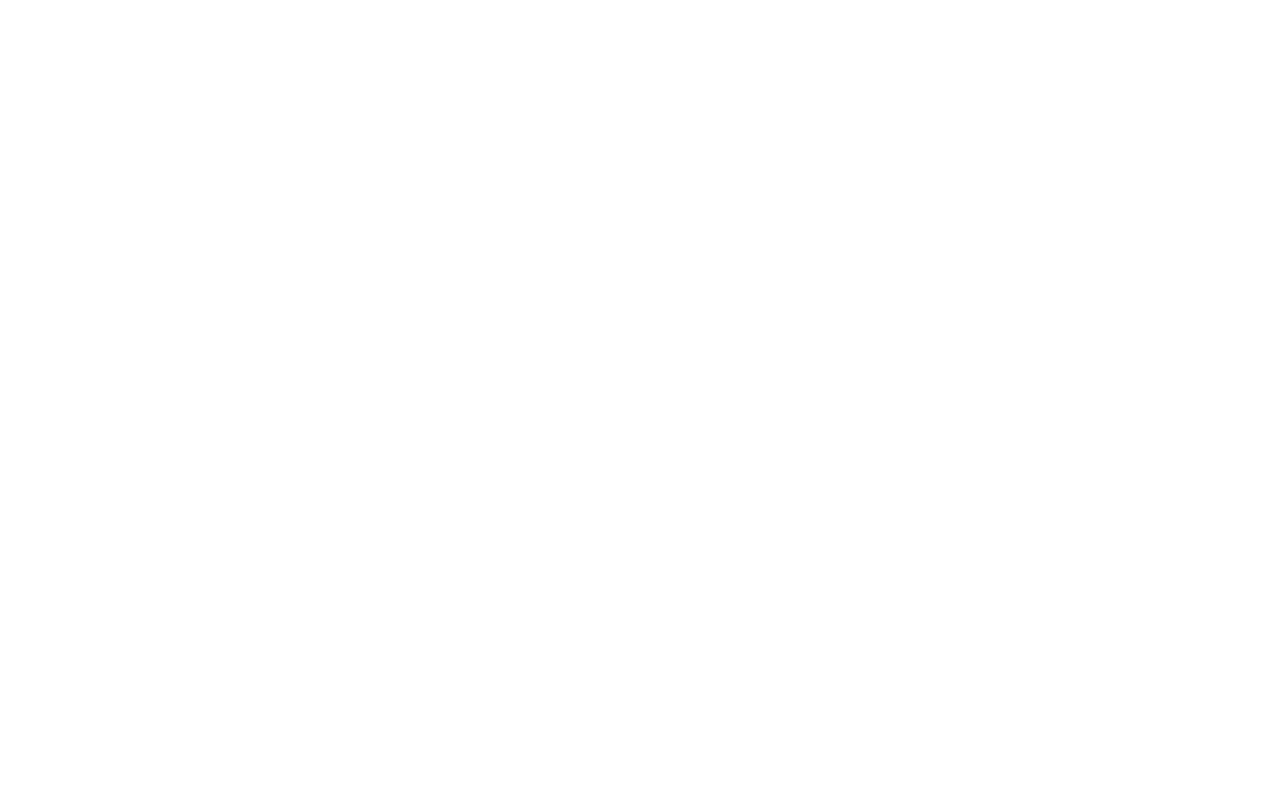
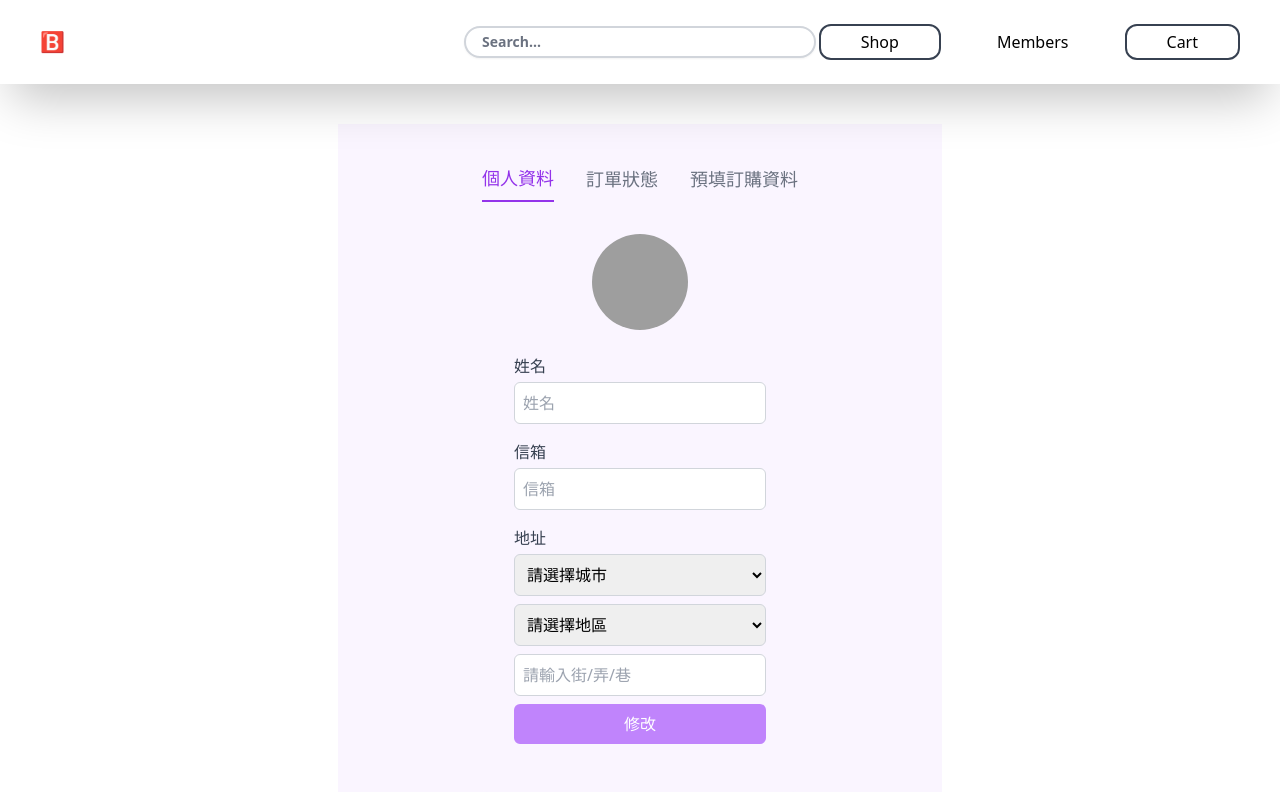
Before and after one commit to BryanJhuo/ACW-Frontend, a React (Vite) app: page /member/detail in a window 1280 px wide. Before the commit this address had no page. Shown: the top 800 px of the page. Built offline with nearby package versions, Linux system fonts and the light colour scheme; grey boxes are pictures that could not be loaded; a web font is replaced by a local one.

Commit message:
add MemberCenter  Page, a part of CenterDetail Page and fixed footer problem

```diff
--- a/src/App.tsx
+++ b/src/App.tsx
@@ -1,15 +1,17 @@
-import AuthenticationPage from "./Pages/AuthenticationPage.tsx"
-import FrontPage from './Pages/FrontPage.tsx'
-import ShoppingCart from './Pages/ShoppingCartPage.tsx'
-import ShopPage from './Pages/ShopPage.tsx'
-import { Routes, Route } from 'react-router-dom'
+import AuthenticationPage from "./Pages/AuthenticationPage.tsx";
+import FrontPage from "./Pages/FrontPage.tsx";
+import ShoppingCart from "./Pages/ShoppingCartPage.tsx";
+import ShopPage from "./Pages/ShopPage.tsx";
+import { Routes, Route } from "react-router-dom";
 import ProductDetail from "./Pages/ProductDetail.tsx";
+import MemberCenter from "./Pages/MemberCenterPage.tsx";
+import CenterDetail from "./Pages/CenterDetailPage.tsx";
 
 function App() {
   return (
     <Routes>
       {/* Authentication route */}
-      <Route path='/members' Component={AuthenticationPage} />
+      <Route path="/auth" Component={AuthenticationPage} />
 
       {/* FrontPage route */}
       <Route path="/" Component={FrontPage} />
@@ -21,7 +23,13 @@ function App() {
       <Route path="/product" Component={ProductDetail} />
 
       {/* Shop route */}
-      <Route path='/shop' Component={ShopPage} />
+      <Route path="/shop" Component={ShopPage} />
+
+      {/* MemberCenter route*/}
+      <Route path="/member" Component={MemberCenter} />
+
+      {/* MemberCenterDetail route */}
+      <Route path="/member/detail" Component={CenterDetail} />
     </Routes>
   );
 }
--- a/src/Pages/AuthenticationPage.tsx
+++ b/src/Pages/AuthenticationPage.tsx
@@ -3,11 +3,11 @@ import Header from "../components/Header";
 import Footer from "../components/Footer";
 
 function AuthenticationPage() {
-  const [searchText, setSearchText] = useState(''); // 儲存搜尋文字
-  const [email, setEmail] = useState('');
-  const [password, setPassword] = useState('');
-  const [name, setName] = useState('');
-  const [activeTab, setActiveTab] = useState('sign-in');
+  const [searchText, setSearchText] = useState(""); // 儲存搜尋文字
+  const [email, setEmail] = useState("");
+  const [password, setPassword] = useState("");
+  const [name, setName] = useState("");
+  const [activeTab, setActiveTab] = useState("sign-in");
 
   // 當文字改變時更新 searchText
   const handleSearchChange = (text: string) => {
@@ -34,7 +34,7 @@ function AuthenticationPage() {
   };
 
   return (
-    <div className="flex flex-col item-center ">
+    <div className="flex flex-col item-center min-h-screen">
       <Header searchText={searchText} onSearchChange={handleSearchChange} />
       <div className="flex flex-col min-h-min my-10">
         {/* 中間內容區域 */}
@@ -149,4 +149,4 @@ function AuthenticationPage() {
   );
 }
 
-export default AuthenticationPage
+export default AuthenticationPage;
--- /dev/null
+++ b/src/Pages/CenterDetailPage.tsx
@@ -0,0 +1,111 @@
+import React, { useState } from "react";
+import Header from "../components/Header";
+import Footer from "../components/Footer";
+import { useLocation } from "react-router-dom";
+
+interface TabProps {
+  activeTab: string;
+  onChange: (tab: string) => void;
+}
+
+interface InputFieldProps {
+  label: string;
+  placeholder: string;
+  type?: string;
+}
+
+const Tabs: React.FC<TabProps> = ({ activeTab, onChange }) => {
+  const tabs = ["個人資料", "訂單狀態", "預填訂購資料"];
+  return (
+    <div className="flex justify-center space-x-8 text-gray-500 text-lg">
+      {tabs.map((tab) => (
+        <button
+          key={tab}
+          onClick={() => onChange(tab)}
+          className={`pb-2 ${
+            activeTab === tab
+              ? "text-purple-600 border-b-2 border-purple-600"
+              : "hover:text-purple-400"
+          }`}
+        >
+          {tab}
+        </button>
+      ))}
+    </div>
+  );
+};
+
+const InputField: React.FC<InputFieldProps> = ({
+  label,
+  placeholder,
+  type = "text",
+}) => {
+  return (
+    <div className="flex flex-col mb-4">
+      <label className="text-gray-700 mb-1">{label}</label>
+      <input
+        type={type}
+        placeholder={placeholder}
+        className="border border-gray-300 rounded-md p-2 focus:outline-none focus:border-purple-500"
+      />
+    </div>
+  );
+};
+
+const ProfileForm: React.FC = () => {
+  const imageSrc = "https://i.imgur.com/Xrebmu1.jpg";
+  return (
+    <div className="max-w-md mx-auto bg-purple-50 p-8 rounded-md ">
+      <div className="flex justify-center mb-6">
+        <img src={imageSrc} alt="Avatar" className="w-24 h-24 rounded-full" />
+      </div>
+      <InputField label="姓名" placeholder="姓名" />
+      <InputField label="信箱" placeholder="信箱" />
+      <div className="flex flex-col mb-4">
+        <label className="text-gray-700 mb-1">地址</label>
+        <select className="border border-gray-300 rounded-md p-2 mb-2">
+          <option>請選擇城市</option>
+        </select>
+        <select className="border border-gray-300 rounded-md p-2 mb-2">
+          <option>請選擇地區</option>
+        </select>
+        <input
+          type="text"
+          placeholder="請輸入街/弄/巷"
+          className="border border-gray-300 rounded-md p-2 focus:outline-none focus:border-purple-500"
+        />
+        <button className="w-full bg-purple-400 hover:bg-purple-500 text-white py-2 rounded-md mt-2">
+          修改
+        </button>
+      </div>
+    </div>
+  );
+};
+
+const CenterDetail: React.FC = () => {
+  const path = useLocation();
+  const [activeTab, setActiveTab] = useState<string>(
+    path.state?.activeTab || "個人資料"
+  );
+  const [searchText, setSearchText] = useState("");
+  const handleSearchChange = (text: string) => {
+    setSearchText(text);
+  };
+
+  return (
+    <div className="flex flex-col items-center min-h-screen">
+      {/* 頁首 */}
+      <Header searchText={searchText} onSearchChange={handleSearchChange} />
+      <div className="bg-purple-50 flex flex-col items-center my-10 px-36">
+        <div className="w-full max-w-4xl mt-10">
+          <Tabs activeTab={activeTab} onChange={setActiveTab} />
+          {activeTab === "個人資料" && <ProfileForm />}
+        </div>
+      </div>
+      {/* 頁尾 */}
+      <Footer />
+    </div>
+  );
+};
+
+export default CenterDetail;
--- a/src/Pages/FrontPage.tsx
+++ b/src/Pages/FrontPage.tsx
@@ -46,7 +46,7 @@ const FrontPage = () => {
   }, []);
 
   return (
-    <div className="flex flex-col items-center ">
+    <div className="flex flex-col items-center min-h-screen">
       <Header searchText={searchText} onSearchChange={handleSearchChange} />
       {/* 上半部分：圖片背景，圖片可調整偏移量和縮放 */}
       <div
--- /dev/null
+++ b/src/Pages/MemberCenterPage.tsx
@@ -0,0 +1,80 @@
+import React, { useState } from "react";
+import { useNavigate } from "react-router-dom";
+import Header from "../components/Header";
+import Footer from "../components/Footer";
+
+interface ButtonProps {
+  text: string;
+  onClick?: () => void;
+  isPrimary?: boolean; // 用來區分主要button
+}
+
+const Button: React.FC<ButtonProps> = ({
+  text,
+  onClick,
+  isPrimary = false,
+}) => {
+  return (
+    <button
+      onClick={onClick}
+      className={`w-full py-2 rounded-full text-lg font-semibold
+            ${
+              isPrimary
+                ? "bg-black text-white"
+                : "border-2 border-gray-300 text-gray-700"
+            }
+            hover:opacity-80 transition`}
+    >
+      {text}
+    </button>
+  );
+};
+
+const MemberCenter: React.FC = () => {
+  const [searchText, setSearchText] = useState("");
+  const navigate = useNavigate();
+
+  const handleSearchChange = (text: string) => {
+    setSearchText(text);
+  };
+
+  const handleLogout = () => {
+    console.log("登出");
+  };
+
+  const handleNavigate = (path: string, text: string) => {
+    navigate(path, { state: { activeTab: text } });
+  };
+
+  return (
+    <div className="flex flex-col items-center justify-center min-h-screen">
+      {/* 頁首 */}
+      <Header searchText={searchText} onSearchChange={handleSearchChange} />
+      {/* 內容 */}
+      <div className="w-full max-w-xs mx-auto mt-20 space-y-4">
+        <h1 className="text-3xl font-bold text-center">會員中心</h1>
+        <Button
+          text="個人資料"
+          onClick={() => handleNavigate("/member/detail", "個人資料")}
+        />
+        <Button
+          text="訂單狀態"
+          onClick={() => handleNavigate("/member/detail", "訂單狀態")}
+        />
+        <Button
+          text="預填訂購資料"
+          onClick={() => handleNavigate("/member/detail", "預填訂購資料")}
+        />
+        <Button
+          text="喜好項目"
+          onClick={() => handleNavigate("/member/detail", "喜好項目")}
+        />
+        <Button text="登出" isPrimary onClick={handleLogout} />
+      </div>
+      {/* 頁尾 */}
+      <Footer />
+    </div>
+  );
+};
+
+export default MemberCenter;
--- a/src/Pages/ProductDetail.tsx
+++ b/src/Pages/ProductDetail.tsx
@@ -13,7 +13,7 @@ const ProductDetail: React.FC = () => {
   };
 
   return (
-    <div className="flex flex-col items-center">
+    <div className="flex flex-col items-center min-h-screen">
       <Header searchText={searchText} onSearchChange={handleSearchChange} />
 
       <div className="flex flex-col lg:flex-row lg:items-start gap-8 p-8 w-full max-w-5xl ">
--- a/src/Pages/ShoppingCartPage.tsx
+++ b/src/Pages/ShoppingCartPage.tsx
@@ -70,7 +70,7 @@ const ShoppingCartPage = () => {
   }, [currentUserId]);
 
   return (
-    <div className="flex flex-col items-center">
+    <div className="flex flex-col items-center min-h-screen">
       <Header searchText={searchText} onSearchChange={handleSearchChange} />
 
       <div className="w-full max-w-4xl mt-8">
--- a/src/components/Header.tsx
+++ b/src/components/Header.tsx
@@ -1,5 +1,5 @@
-import React from 'react';
-import { AiOutlineClose } from 'react-icons/ai';
+import React from "react";
+import { AiOutlineClose } from "react-icons/ai";
 
 interface HeaderProps {
   searchText: string;
@@ -8,12 +8,14 @@ interface HeaderProps {
 
 const Header: React.FC<HeaderProps> = ({ searchText, onSearchChange }) => {
   const clearSearch = () => {
-    onSearchChange(''); // 清空搜尋文字
+    onSearchChange(""); // 清空搜尋文字
   };
 
   return (
     <header className="w-full flex items-center py-6 px-4 lg:px-10 bg-white relative shadow-lg hover:shadow-2xl transition-shadow duration-300 ease-in-out">
-      <a href="/" className="text-xl font-bold">🅱️</a>
+      <a href="/" className="text-xl font-bold">
+        🅱️
+      </a>
 
       {/* 搜尋框置中 */}
       <div className="absolute left-1/2 transform -translate-x-1/2 w-96 max-w-[40%] px-4 flex items-center">
@@ -35,13 +37,22 @@ const Header: React.FC<HeaderProps> = ({ searchText, onSearchChange }) => {
 
       {/* 右側功能按鈕 */}
       <div className="flex items-center space-x-2 lg:space-x-4 ml-auto">
-        <a href="/shop" className="px-3 py-1 lg:px-10 lg:py-1 border-2 border-gray-700 rounded-xl text-sm lg:text-base">
+        <a
+          href="/shop"
+          className="px-3 py-1 lg:px-10 lg:py-1 border-2 border-gray-700 rounded-xl text-sm lg:text-base"
+        >
           Shop
         </a>
-        <a href="/members" className="px-3 py-1 lg:px-10 lg:py-1 border-3 border-gray-700 rounded-xl text-sm lg:text-base">
+        <a
+          href="/auth"
+          className="px-3 py-1 lg:px-10 lg:py-1 border-3 border-gray-700 rounded-xl text-sm lg:text-base"
+        >
           Members
         </a>
-        <a href="/cart" className="px-3 py-1 lg:px-10 lg:py-1 border-2 border-gray-700 rounded-xl text-sm lg:text-base">
+        <a
+          href="/cart"
+          className="px-3 py-1 lg:px-10 lg:py-1 border-2 border-gray-700 rounded-xl text-sm lg:text-base"
+        >
           Cart
         </a>
       </div>
```
